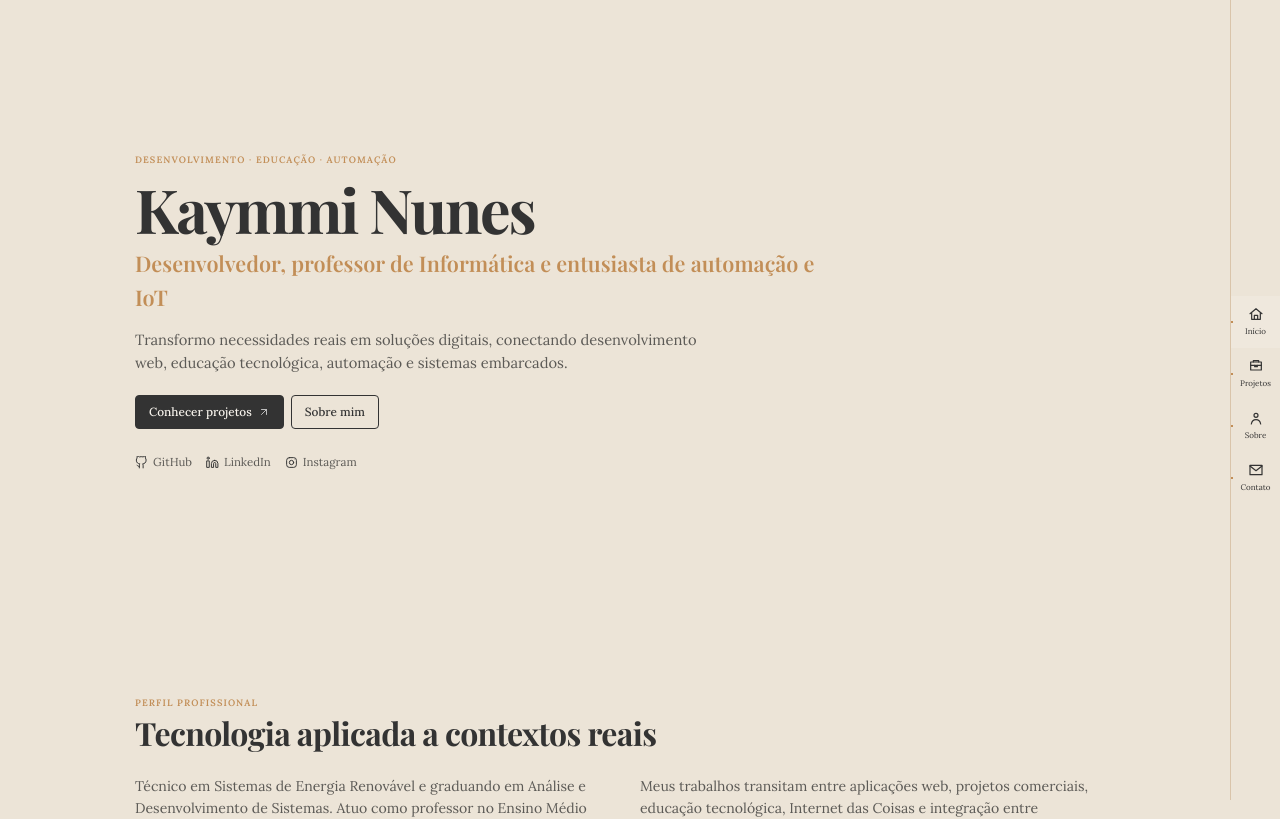
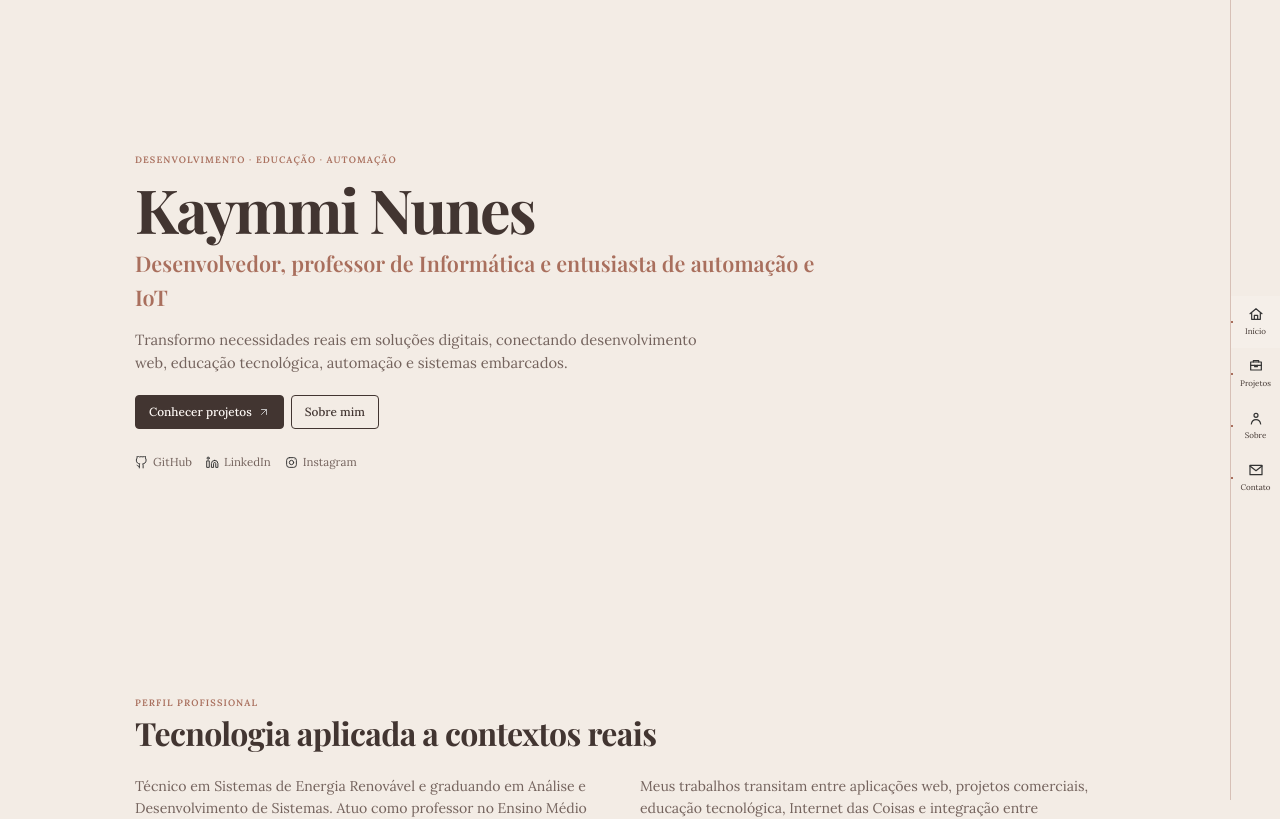
Before and after one commit to kaymmiNunes/portfolio-kaymmi-nunes, a React (Vite) app: page / in a window 1280 px wide. Shown: the top 819 px of the page. Built offline with nearby package versions, Linux system fonts and the light colour scheme.

Commit message:
refactor: altera as cores do site

```diff
--- a/src/styles/index.css
+++ b/src/styles/index.css
@@ -1,17 +1,17 @@
 @import url("https://fonts.googleapis.com/css2?family=Lora:wght@400;500;600&family=Playfair+Display:wght@600;700&display=swap");
 
 :root {
-  --background: #ece4d7;
-  --surface: #f8f4ed;
-  --surface-muted: #e9e0d2;
+  --background: #f3ece5;
+  --surface: #fffaf6;
+  --surface-muted: #eadbd1;
 
-  --text: #333333;
-  --text-muted: #5c5a56;
+  --text: #423531;
+  --text-muted: #74635d;
 
-  --accent: #c28e57;
-  --accent-soft: #dec19f;
+  --accent: #a96f5d;
+  --accent-soft: #dfbeb2;
 
-  --border: #d9c4aa;
+  --border: #d7c0b6;
 
   --sidebar-width: 50px;
   --content-width: 960px;
@@ -20,7 +20,11 @@
   --font-title: "Playfair Display", Georgia, serif;
   --font-body: "Lora", Georgia, serif;
 
-  --shadow: 0 12px 32px rgba(69, 54, 39, 0.07);
+  --shadow: 0 12px 32px rgba(77, 53, 47, 0.08);
+}
+
+.sidebar-header {
+  background: rgba(243, 236, 229, 0.94);
 }
 
 /* ==========================================================
@@ -145,8 +149,6 @@ ol {
   inset: 0 0 0 auto;
 
   width: var(--sidebar-width);
-
-  background: rgba(236, 228, 215, 0.94);
   border-left: 1px solid var(--border);
   backdrop-filter: blur(10px);
 
```
